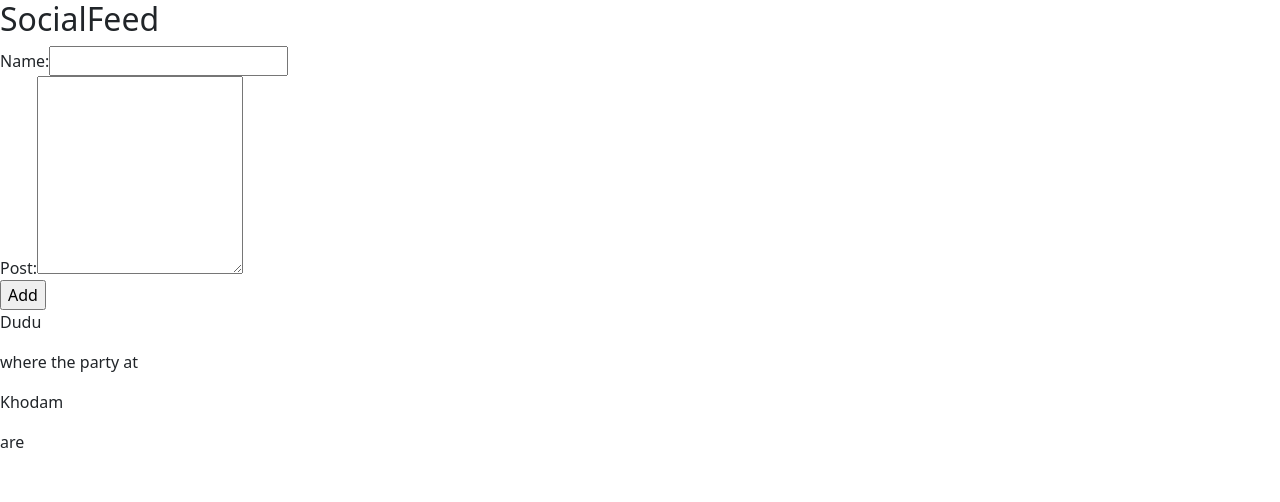
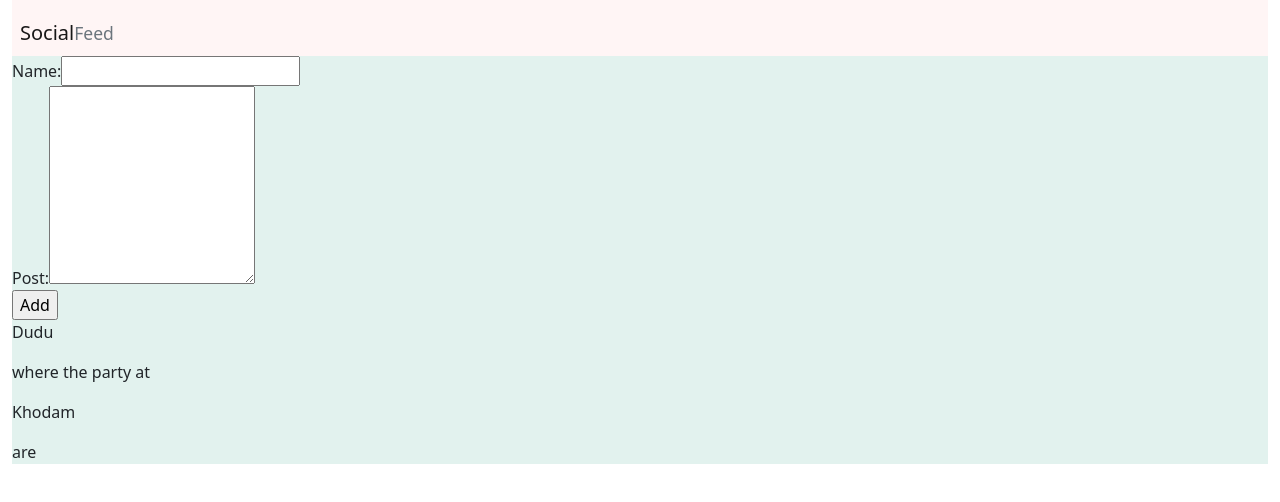
Before and after one commit to ryanxete/social-field-react, a React (Create React App) app: page / in a window 1280 px wide. Shown: the top 502 px of the page. Built offline with nearby package versions, Linux system fonts and the light colour scheme.

Commit message:
created styling files

```diff
--- /dev/null
+++ b/src/App.css
@@ -0,0 +1,7 @@
+.navbar {
+    background-color: rgb(255, 245, 245);
+}
+
+.feed {
+    background-color: #E2F2EE;
+}
--- a/src/App.js
+++ b/src/App.js
@@ -2,6 +2,7 @@ import React, { useState } from 'react';
 import AddEntryForm from './Components/AddEntryForm/AddEntryForm';
 import Navbar from './Components/Navbar/Navbar'
 import DisplayEntries from './DisplayEntries/DisplayEntries';
+import './App.css'
 
 
 function App() {
@@ -13,10 +14,14 @@ function App() {
   }
 
   return (
-    <div>
+    <div className='container-fluid'>
+      <div className='navbar'>
       <Navbar />
+      </div>
+      <div className='feed'>
       <AddEntryForm addNew={AddNewEntry}/>
       <DisplayEntries parentEntries={entries}/>
+      </div>
     </div>
   );
 }
--- /dev/null
+++ b/src/Components/Navbar/Navbar.css
@@ -0,0 +1,7 @@
+.navbar-brand {
+    margin-left: 8px;
+}
+
+nav.navbar {
+    height: 40px;
+}
--- a/src/Components/Navbar/Navbar.jsx
+++ b/src/Components/Navbar/Navbar.jsx
@@ -1,8 +1,11 @@
 import React, { useState } from 'react';
+import './Navbar.css'
 
 const Navbar = (props) => {
     return (
-        <h2>SocialFeed</h2>
+      <nav class="navbar">
+        <h2 class="navbar-brand">Social<small className='text-muted'>Feed</small></h2>
+      </nav>
       );
 }
 
--- a/src/DisplayEntries/DisplayEntries.css
+++ b/src/DisplayEntries/DisplayEntries.css
@@ -1,3 +1,3 @@
-/* .posts {
+.posts {
     border: 3px solid black;
-} */
+}
```
Also changed, not shown: src/Components/AddEntryForm/AddEntryForm.css (added).
